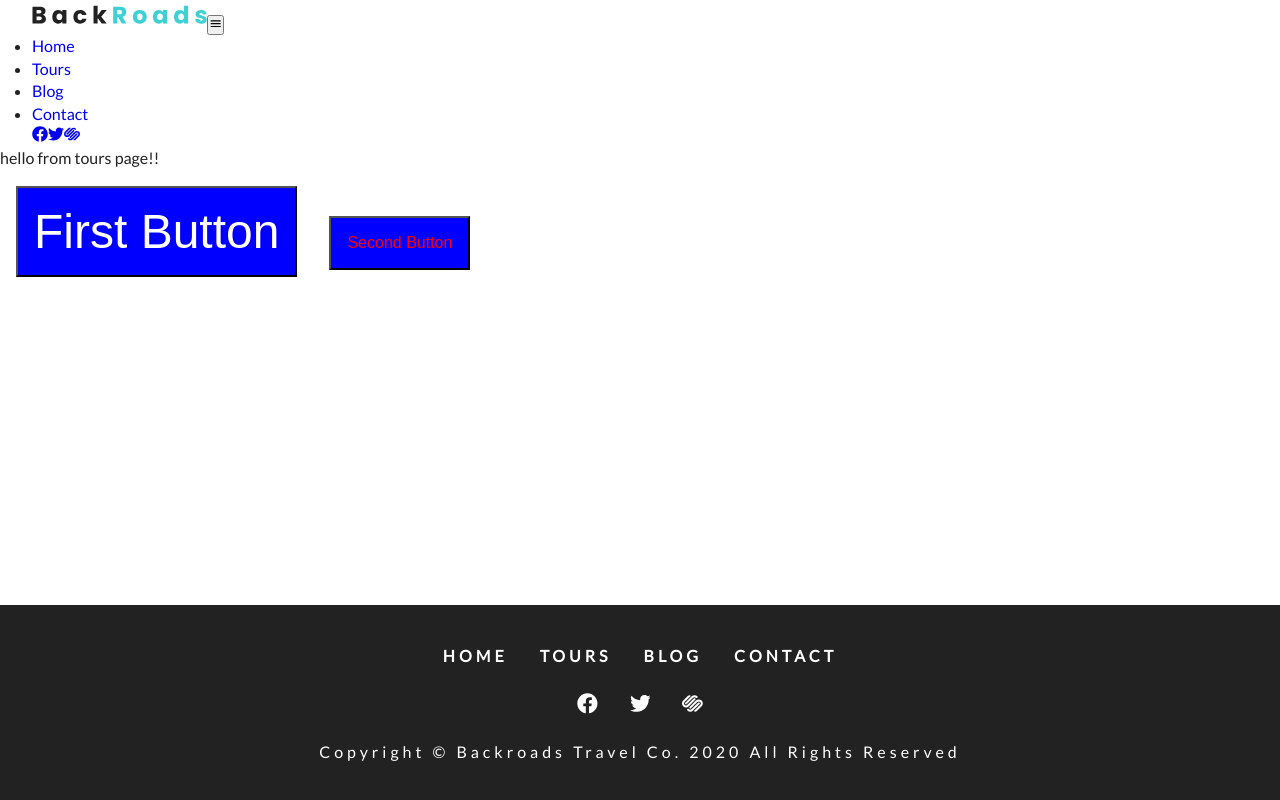
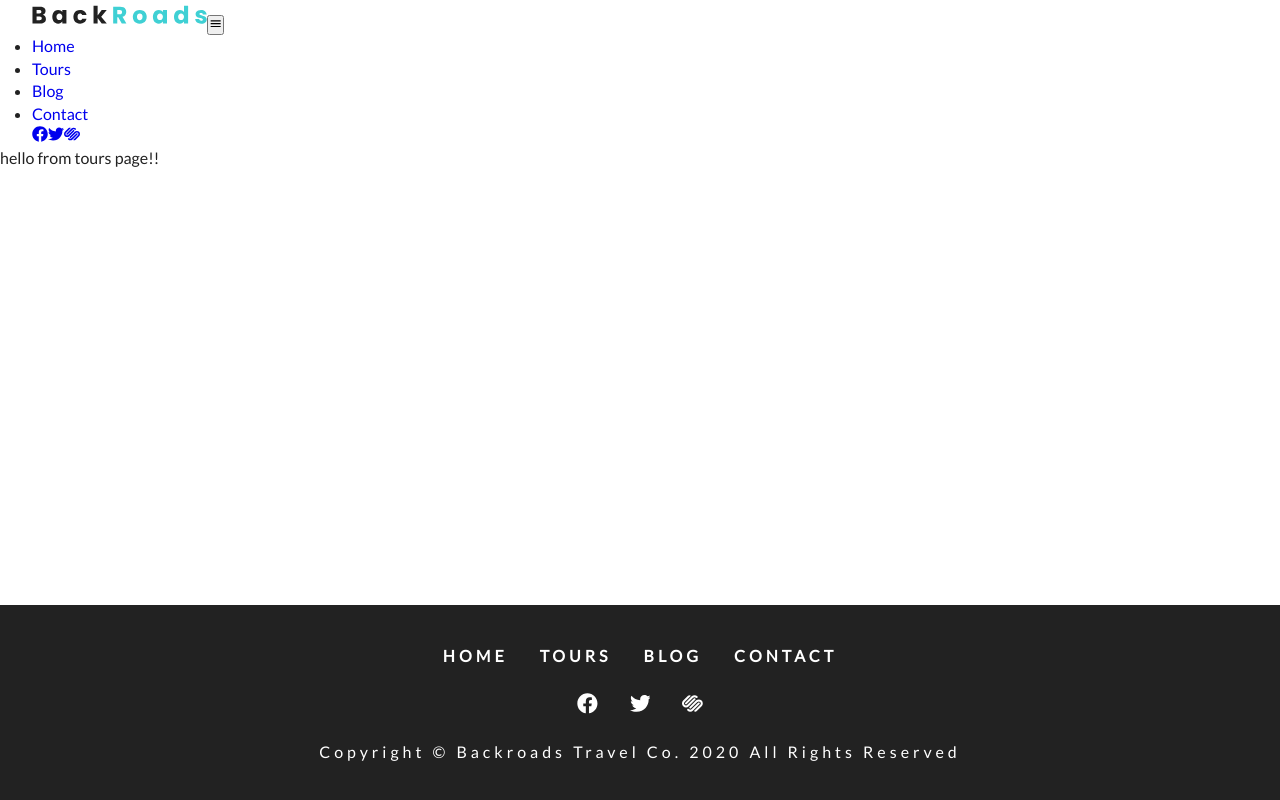
Before and after one commit to geguiluz/backroads-gatsby, a Gatsby site: page /tours in a window 1280 px wide. Built offline with nearby package versions, Linux system fonts and the light colour scheme; Gatsby itself is replaced by a stand-in of ours.

Commit message:
Getting rid of the styled buttons on tours since it was only for reference purposes

```diff
--- a/src/pages/tours.js
+++ b/src/pages/tours.js
@@ -3,15 +3,5 @@ import Layout from "../components/Layout"
 import Button from "../examples/Button"
 
 export default () => {
-  return (
-    <Layout>
-      hello from tours page!!
-      <div>
-        <Button color="white" size="big">
-          First Button
-        </Button>
-        <Button color="red">Second Button</Button>
-      </div>
-    </Layout>
-  )
+  return <Layout>hello from tours page!!</Layout>
 }
```
